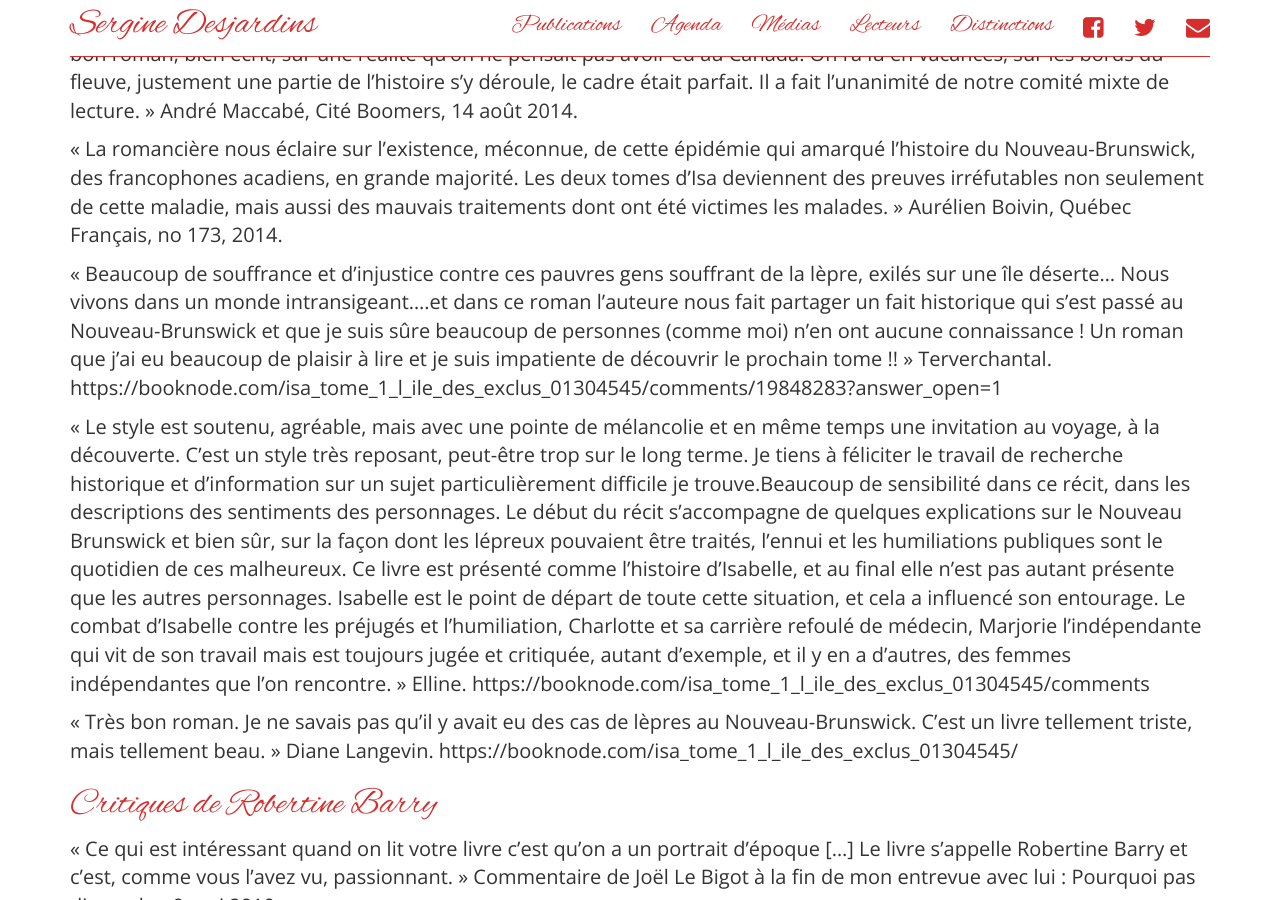
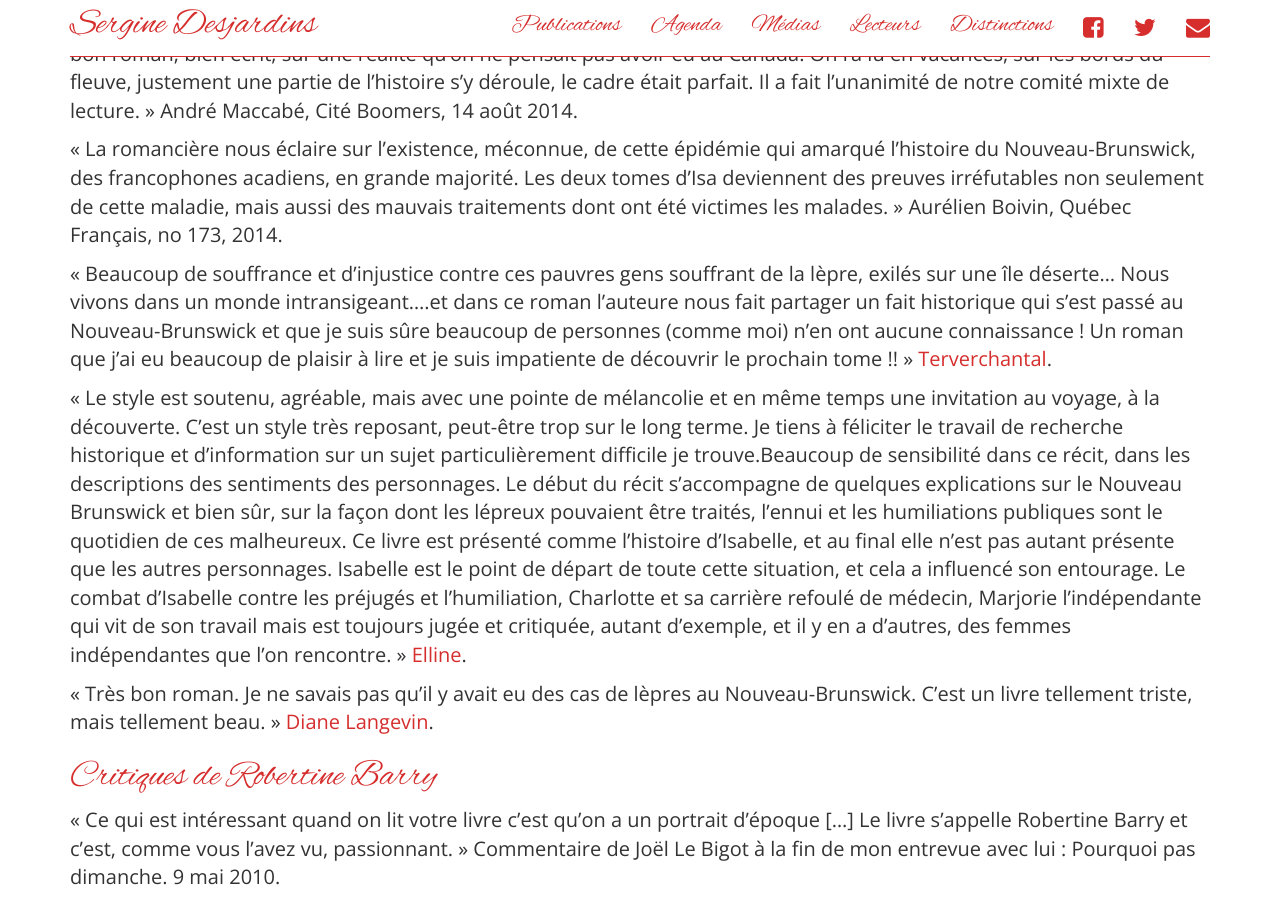
Before and after one commit to serginedesjardins/serginedesjardins.github.io, a Jekyll site: the page built from medias.md, in a window 1280 px wide and 900 px high, scrolled down 3618 px. Built offline with Jekyll 4.4.1, drawn with Linux system fonts in a browser that asks for light colours; nearby versions of some CDN libraries.

Commit message:
Repair links for Isa reviews

```diff
--- a/medias.md
+++ b/medias.md
@@ -24,11 +24,9 @@ permalink: /medias/
 
 « Ce n'est pas le premier roman de Sergine Desjardins que je lis, mais je dois dire sans aucune hésitation que ce roman est sublime. J'ai passé par toute une gamme d'émotions en lisant ce livre, la colère, la frustration, la peine, l'espoir et encore plus ! Une chose est bien certaine, vous ne pourrez pas mettre ce livre de côté, tant l'histoire est prenante, les personnages attachants. Une bonne brique, oui, mais, dont la lecture passe tellement vite, que nous restons surprises quand on arrive finalement à l'épilogue. On dit qu'un auteur atteint son but quand il suscite des réactions de la part du lecteur, quant au travers les lignes de son roman, il fait vivre les émotions de ses personnages à ses lecteurs, alors c'est mission accomplie pour Sergine Desjardins. » [Lynda Massicotte. Blogue littéraire Les mille et une pages de LM.](http://lesmilleetunlivreslm.over-blog.com/2017/04/le-chatiment-de-clara-sergine-desjardins-guy-saint-jean-editeur-par-lynda-massicotte.html?utm_source=_ob_share&utm_medium=_ob_facebook&utm_campaign=_ob_sharebar)
 
-
 « Ce roman, Le châtiment de Clara, bouleverse et ne peut laisser indifférent (…) et j’ai passé par plusieurs gammes d’émotions durant cette lecture. Mon cœur s’est serré à quelques reprises tellement certains faits sont venus me chercher. (…) Sergine Desjardins écrit bien et sait parfaitement glisser ses mots à la bonne place afin qu’ils atteignent le but désiré comme celui de nous faire réfléchir sur ce qu’était la condition féminine il y a quelques siècles, autant à Paris qu’en Nouvelle-France et, qu'au bout du compte, sur plusieurs points comme la culture du viol par exemple, certaines mentalités et religions ont encore bien du chemin à parcourir. À lire vraiment » Suzanne Fortin. Ballade entre les lignes : http://baladeschezsue.blogspot.ca/2017/05/le-chatiment-de-clara-sergine-desjardins.html
 
 Article publié dans Le Journal de Québec, 28 mai 2017 : http://www.journaldequebec.com/2017/05/28/le-chatiment-de-clara-suspense-suspense-dans-la-france-du-17e-siecle
-
 
 # Critiques de Isa. L'île des exclus
 
@@ -52,13 +50,11 @@ Article publié dans Le Journal de Québec, 28 mai 2017 : http://www.journaldequ
 
 « La romancière nous éclaire sur l’existence, méconnue, de cette épidémie qui amarqué l’histoire du Nouveau-Brunswick, des francophones acadiens, en grande majorité. Les deux tomes d’Isa deviennent des preuves irréfutables non seulement de cette maladie, mais aussi des mauvais traitements dont ont été victimes les malades. » Aurélien Boivin, Québec Français, no 173, 2014.
 
-« Beaucoup de souffrance et d'injustice contre ces pauvres gens souffrant de la lèpre, exilés sur une île déserte... Nous vivons dans un monde intransigeant....et dans ce roman l'auteure nous fait partager un fait historique qui s'est passé au Nouveau-Brunswick et que je suis sûre beaucoup de personnes (comme moi) n'en ont aucune connaissance ! Un roman que j'ai eu beaucoup de plaisir à lire et je suis impatiente de découvrir le prochain tome !! » Terverchantal. https://booknode.com/isa_tome_1_l_ile_des_exclus_01304545/comments/19848283?answer_open=1
+« Beaucoup de souffrance et d'injustice contre ces pauvres gens souffrant de la lèpre, exilés sur une île déserte... Nous vivons dans un monde intransigeant....et dans ce roman l'auteure nous fait partager un fait historique qui s'est passé au Nouveau-Brunswick et que je suis sûre beaucoup de personnes (comme moi) n'en ont aucune connaissance ! Un roman que j'ai eu beaucoup de plaisir à lire et je suis impatiente de découvrir le prochain tome !! » [Terverchantal](https://booknode.com/isa_tome_1_l_ile_des_exclus_01304545/comments/19848283?answer_open=1).
 
-« Le style est soutenu, agréable, mais avec une pointe de mélancolie et en même temps une invitation au voyage, à la découverte. C’est un style très reposant, peut-être trop sur le long terme. Je tiens à féliciter le travail de recherche historique et d’information sur un sujet particulièrement difficile je trouve.Beaucoup de sensibilité dans ce récit, dans les descriptions des sentiments des personnages. Le début du récit s’accompagne de quelques explications sur le Nouveau Brunswick et bien sûr, sur la façon dont les lépreux pouvaient être traités, l’ennui et les humiliations publiques sont le quotidien de ces malheureux. Ce livre est présenté comme l’histoire d’Isabelle, et au final elle n’est pas autant présente que les autres personnages. Isabelle est le point de départ de toute cette situation, et cela a influencé son entourage. Le combat d’Isabelle contre les préjugés et l’humiliation, Charlotte et sa carrière refoulé de médecin, Marjorie l’indépendante qui vit de son travail mais est toujours jugée et critiquée, autant d’exemple, et il y en a d’autres, des femmes indépendantes que l’on rencontre. » Elline. https://booknode.com/isa_tome_1_l_ile_des_exclus_01304545/comments
+« Le style est soutenu, agréable, mais avec une pointe de mélancolie et en même temps une invitation au voyage, à la découverte. C’est un style très reposant, peut-être trop sur le long terme. Je tiens à féliciter le travail de recherche historique et d’information sur un sujet particulièrement difficile je trouve.Beaucoup de sensibilité dans ce récit, dans les descriptions des sentiments des personnages. Le début du récit s’accompagne de quelques explications sur le Nouveau Brunswick et bien sûr, sur la façon dont les lépreux pouvaient être traités, l’ennui et les humiliations publiques sont le quotidien de ces malheureux. Ce livre est présenté comme l’histoire d’Isabelle, et au final elle n’est pas autant présente que les autres personnages. Isabelle est le point de départ de toute cette situation, et cela a influencé son entourage. Le combat d’Isabelle contre les préjugés et l’humiliation, Charlotte et sa carrière refoulé de médecin, Marjorie l’indépendante qui vit de son travail mais est toujours jugée et critiquée, autant d’exemple, et il y en a d’autres, des femmes indépendantes que l’on rencontre. » [Elline](https://booknode.com/isa_tome_1_l_ile_des_exclus_01304545/comments).
 
-« Très bon roman. Je ne savais pas qu'il y avait eu des cas de lèpres au Nouveau-Brunswick. C'est un livre tellement triste, mais tellement beau. » Diane Langevin. https://booknode.com/isa_tome_1_l_ile_des_exclus_01304545/
-
-
+« Très bon roman. Je ne savais pas qu'il y avait eu des cas de lèpres au Nouveau-Brunswick. C'est un livre tellement triste, mais tellement beau. » [Diane Langevin](https://booknode.com/isa_tome_1_l_ile_des_exclus_01304545/).
 
 # Critiques de Robertine Barry
 
```
